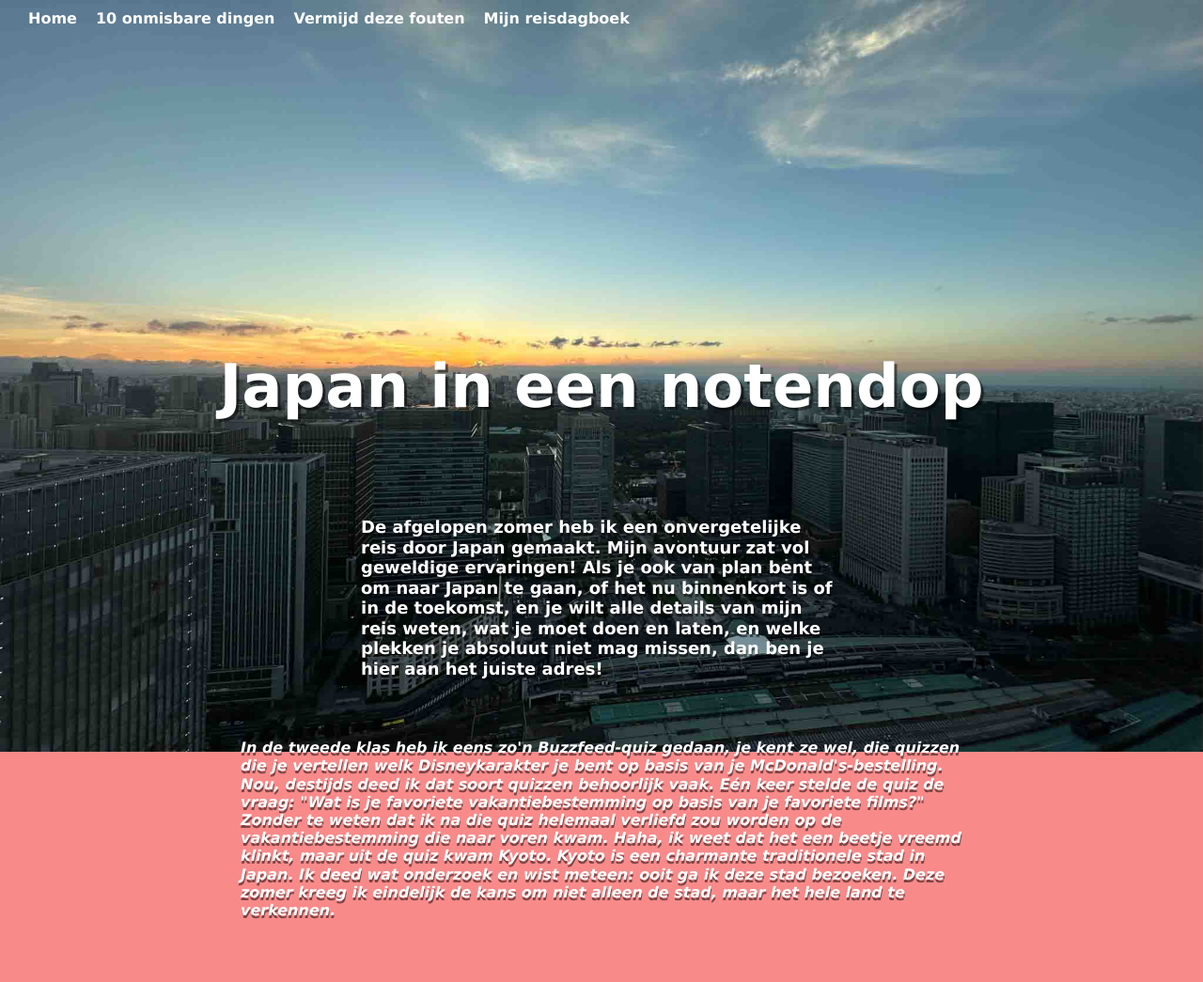
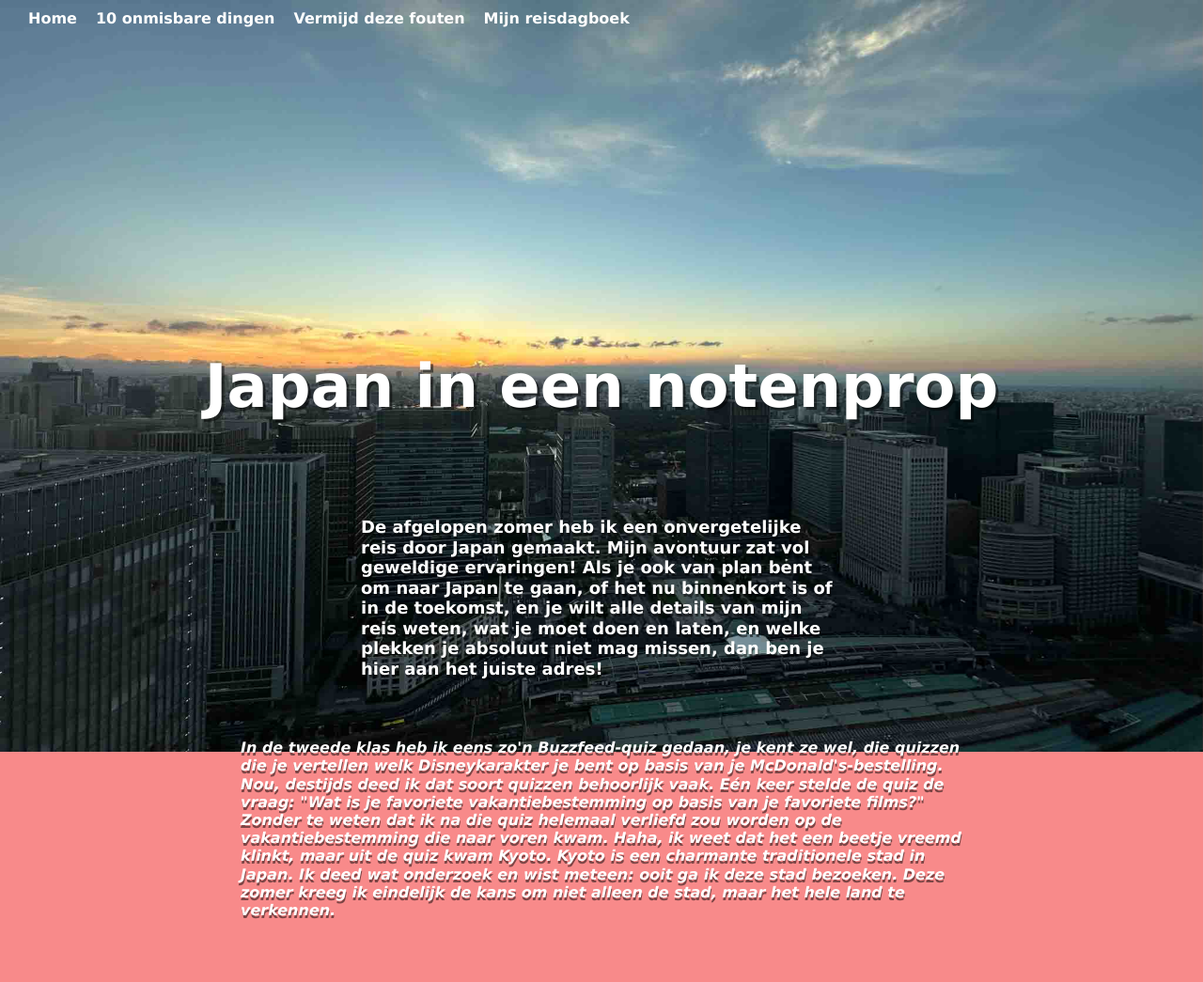
Before and after one commit to Danielprins1/japan-in-een-notendop-eind, a plain HTML site: page index.html in a window 1280 px wide. Shown: the top 1045 px of the page at 94% size. Drawn offline with Linux system fonts and the light colour scheme.

Commit message:
Update index.html

```diff
--- a/index.html
+++ b/index.html
@@ -23,7 +23,7 @@
     <img class="beginfoto" src="img/tokiouitzicht.jpg" alt="Tokio">
 
     <article>
-     <h1 class="title"> Japan in een notendop</h1>
+     <h1 class="title"> Japan in een notenprop</h1>
      <p> De afgelopen zomer heb ik een onvergetelijke reis door Japan gemaakt. Mijn avontuur zat vol geweldige ervaringen! Als je ook van plan bent om naar Japan te gaan, of het nu binnenkort is of in de toekomst, en je wilt alle details van mijn reis weten, wat je moet doen en laten, en welke plekken je absoluut niet mag missen, dan ben je hier aan het juiste adres! </p>
      <p> In de tweede klas heb ik eens zo'n Buzzfeed-quiz gedaan, je kent ze wel, die quizzen die je vertellen welk Disneykarakter je bent op basis van je McDonald's-bestelling. Nou, destijds deed ik dat soort quizzen behoorlijk vaak. Eén keer stelde de quiz de vraag: "Wat is je favoriete vakantiebestemming op basis van je favoriete films?" Zonder te weten dat ik na die quiz helemaal verliefd zou worden op de vakantiebestemming die naar voren kwam. Haha, ik weet dat het een beetje vreemd klinkt, maar uit de quiz kwam Kyoto. Kyoto is een charmante traditionele stad in Japan. Ik deed wat onderzoek en wist meteen: ooit ga ik deze stad bezoeken. Deze zomer kreeg ik eindelijk de kans om niet alleen de stad, maar het hele land te verkennen.</p>
     </article>
```
